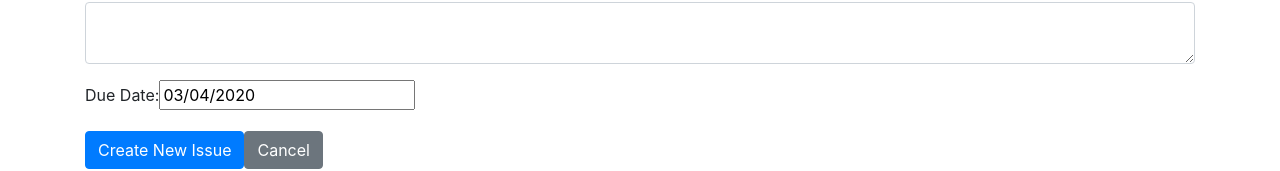
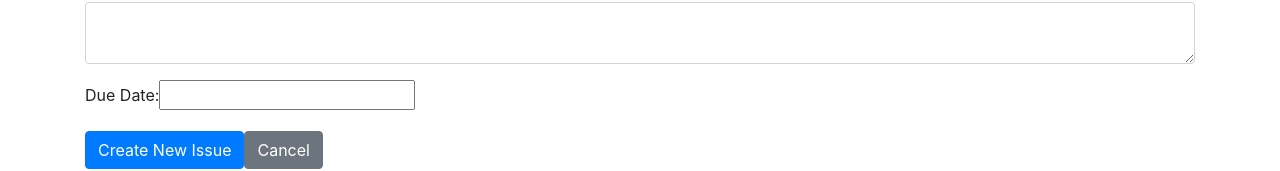
Before and after one commit to mark-fox/Issue_Tracker, a React (Create React App) app: page /new in a window 1280 px wide. Shown: the part 344-515 px from the top of the page. Built offline with nearby package versions, Linux system fonts and the light colour scheme.

Commit message:
Removed Closed Date field from table and did some minor cleanup

```diff
--- a/src/App.js
+++ b/src/App.js
@@ -44,3 +44,4 @@ export default App;
 // https://www.npmjs.com/package/react-datepicker
 // https://github.com/chevtek/mongoose-auto-increment
 // https://stackoverflow.com/questions/40979391/mongodb-and-nodejs-insert-id-with-auto-increment
+// https://stackoverflow.com/questions/5805059/how-do-i-make-a-placeholder-for-a-select-box
--- a/src/components/issuesList.js
+++ b/src/components/issuesList.js
@@ -16,8 +16,6 @@ const Issue = props => (
         <td>{new Date(props.issue.dueDate).toLocaleDateString()}</td>
         <td>{new Date(props.issue.createdDate).toLocaleDateString()}</td>
         <td>{props.issue.createdBy}</td>
-{/*TODO might not want closedDate; seems unnecessary*/}
-        <td>{new Date(props.issue.closedDate).toLocaleDateString()}</td>
     </tr>
 );
 
@@ -75,8 +73,6 @@ export default class IssuesList extends Component {
                         <th>Due Date</th>
                         <th>Created Date</th>
                         <th>Created By</th>
-                        <th>Closed Date</th>
-{/*TODO removed description since probably not needed in this part*/}
                     </tr>
                     </thead>
                     <tbody>
--- a/src/components/newIssue.js
+++ b/src/components/newIssue.js
@@ -20,20 +20,6 @@ export default class NewIssue extends Component {
         this.onCancel = this.onCancel.bind(this);
 
         this.state = myConstants.cleanState
-        //     {
-        //     // issueNumber: 0,
-        //     subject: "",
-        //     status: "",
-        //     priority: "",
-        //     assignedTo: "",
-        //     overdueDays: 0,
-        //     description: "",
-        //     lastUpdated: null,
-        //     dueDate: new Date(),
-        //     createdDate: null,
-        //     closedDate: null,
-        //     closed: false
-        // }
     }
 
     onChangeSubject(e) {
@@ -63,7 +49,6 @@ export default class NewIssue extends Component {
         e.preventDefault();
 
         console.log('what is passed onsubmit:');
-        // console.log(e.target.value);
         console.log(e.target);
         console.log(e.target.elements);
 
@@ -150,10 +135,10 @@ export default class NewIssue extends Component {
                     <div className="form-group">
                         <label>Due Date: </label>
                         <DatePicker
-                            selected={new Date()}
+                            // selected={new Date()}
                             onChange={this.onChangeDueDate}
                             minDate={new Date()}
-                            defaultValue={new Date()}
+                            // defaultValue={new Date()}
                             required
                         />
                     </div>
```
